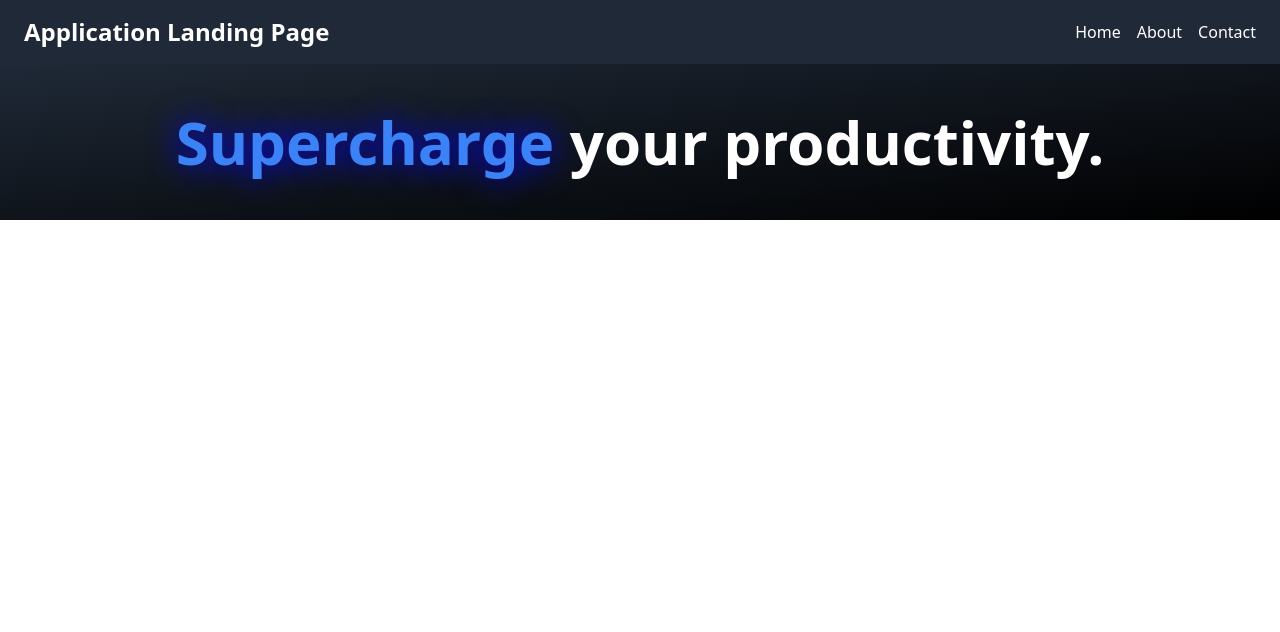
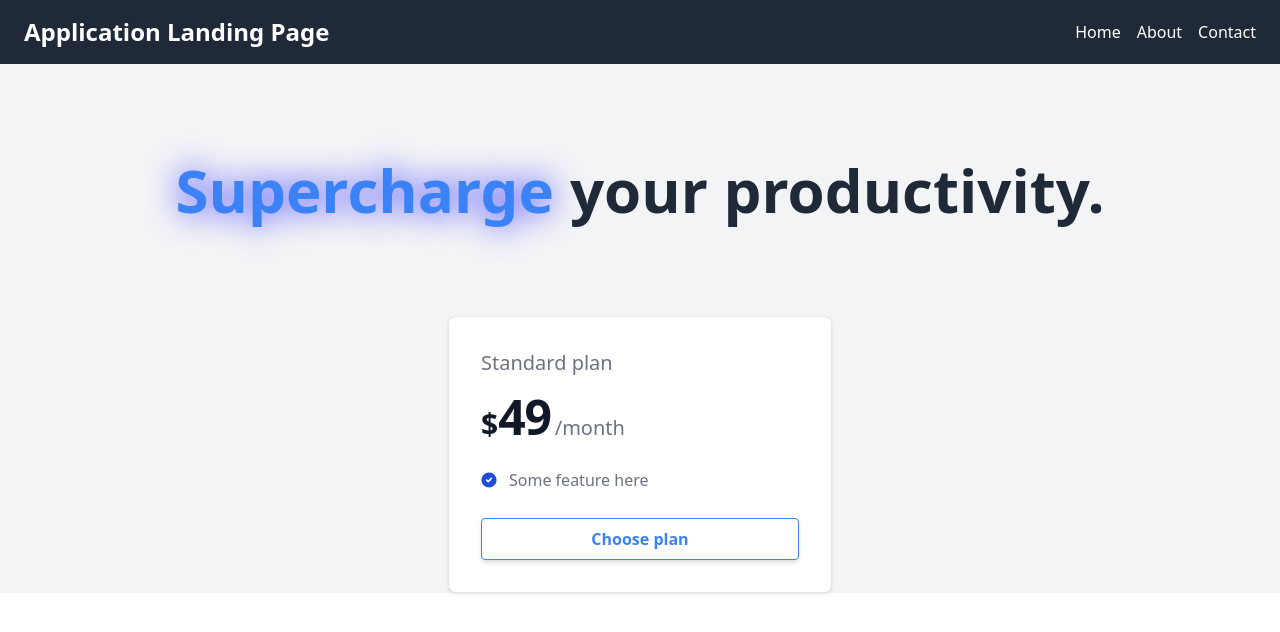
Before and after one commit to my-hack-club-projects/project-manager, a Vue app in the folder frontend/: page /premium in a window 1280 px wide. Shown: the top 632 px of the page. Built offline with nearby package versions, Linux system fonts and the light colour scheme.

Commit message:
Custom pricing table

```diff
--- a/frontend/src/views/PremiumView.vue
+++ b/frontend/src/views/PremiumView.vue
@@ -1,24 +1,56 @@
 <template>
-  <div class="bg-gradient-to-br from-gray-800 to-black w-full h-full flex flex-col items-center justify-center">
+  <div
+    class="bg-gray-100 dark:bg-gray-900 text-gray-800 dark:text-gray-50 w-full h-full flex flex-col items-center justify-center">
+    <div class="flex flex-col lg:flex-row items-center justify-center text-6xl font-semibold py-24 w-full gap-4">
+      <span class="text-blue-500 font-extrabold glow-light dark:glow-dark">Supercharge</span>your productivity.
+    </div>
 
-    <div class="flex items-center justify-center text-6xl font-semibold text-white py-12 w-full">
-      <span class="text-blue-500 font-extrabold glow">Supercharge</span>&nbsp;your productivity.
+    <div class="flex flex-col lg:flex-row items-center justify-center gap-4 w-full">
+
+      <div
+        class="w-full max-w-sm p-4 bg-white border border-gray-200 rounded-lg shadow sm:p-8 dark:bg-gray-800 dark:border-gray-700">
+        <h5 class="mb-4 text-xl font-medium text-gray-500 dark:text-gray-400">Standard plan</h5>
+        <div class="flex items-baseline text-gray-900 dark:text-white">
+          <span class="text-3xl font-semibold">$</span>
+          <span class="text-5xl font-extrabold tracking-tight">49</span>
+          <span class="ms-1 text-xl font-normal text-gray-500 dark:text-gray-400">/month</span>
+        </div>
+        <ul role="list" class="space-y-5 my-7">
+          <li class="flex items-center">
+            <svg class="flex-shrink-0 w-4 h-4 text-blue-700 dark:text-blue-500" aria-hidden="true"
+              xmlns="http://www.w3.org/2000/svg" fill="currentColor" viewBox="0 0 20 20">
+              <path
+                d="M10 .5a9.5 9.5 0 1 0 9.5 9.5A9.51 9.51 0 0 0 10 .5Zm3.707 8.207-4 4a1 1 0 0 1-1.414 0l-2-2a1 1 0 0 1 1.414-1.414L9 10.586l3.293-3.293a1 1 0 0 1 1.414 1.414Z" />
+            </svg>
+            <span class="text-base font-normal leading-tight text-gray-500 dark:text-gray-400 ms-3">Some feature
+              here</span>
+          </li>
+
+        </ul>
+        <TextButton color="blue" class="w-full">Choose plan</TextButton>
+      </div>
     </div>
   </div>
 </template>
 
 <script>
 import PricingTable from '@/components/stripe/PricingTable.vue'
+import TextButton from '@/components/global/TextButton.vue';
 
 export default {
   components: {
-    PricingTable
+    PricingTable,
+    TextButton,
   },
 }
 </script>
 
 <style>
-.glow {
+.glow-dark {
   text-shadow: 0rem 0rem 2rem rgb(2, 2, 255);
 }
+
+.glow-light {
+  text-shadow: 0rem 0rem 2rem rgb(60, 60, 255);
+}
 </style>
```
